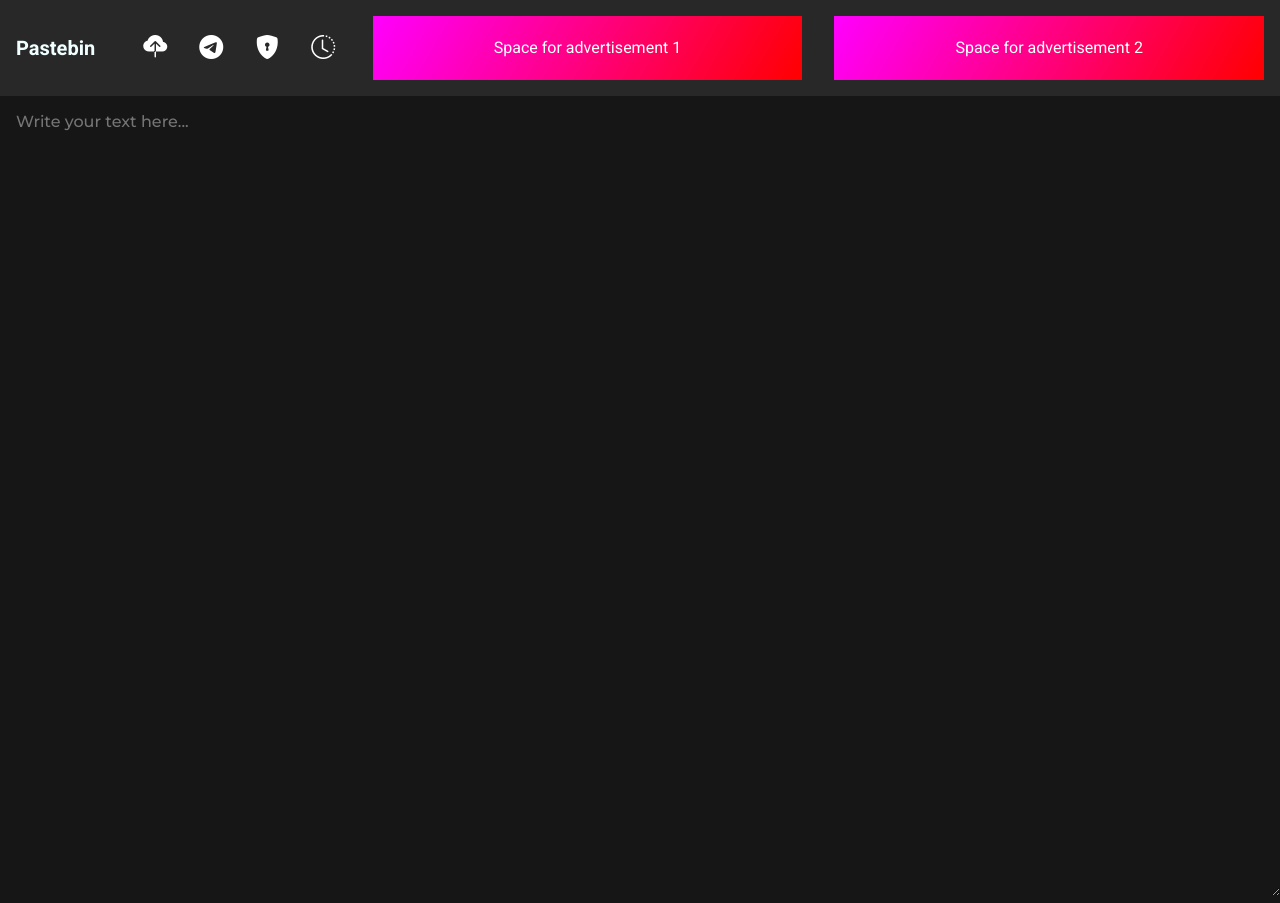
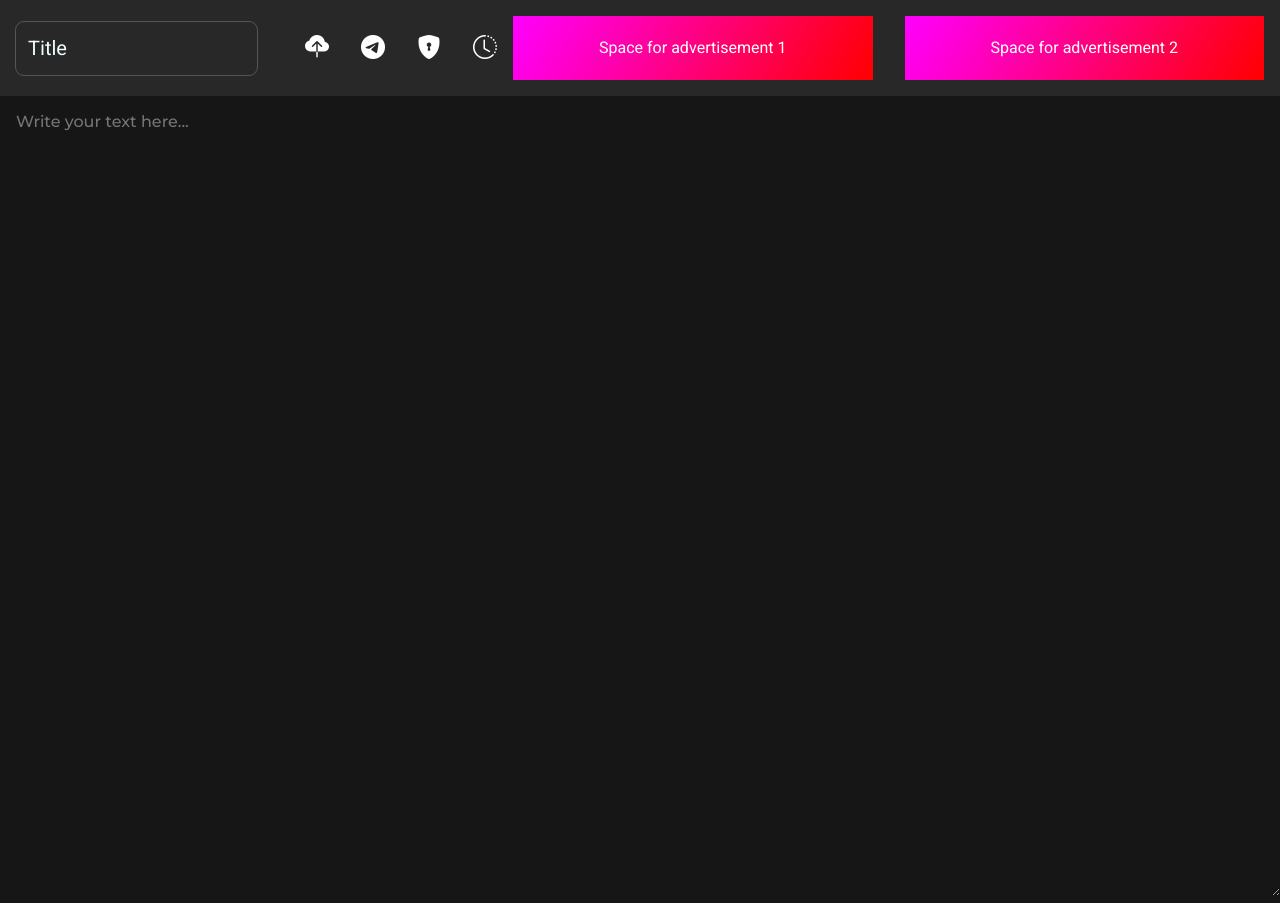
Before and after one commit to DezyNation/pastebin, a React (Create React App) app: page / in a window 1280 px wide. Built offline with nearby package versions, Linux system fonts and the light colour scheme.

Commit message:
title editable

```diff
--- a/src/Components/Navbar/Navbar.jsx
+++ b/src/Components/Navbar/Navbar.jsx
@@ -6,7 +6,7 @@ const Navbar = () => {
     <div className='navbar'>
         <div className="wrapper">
             <div className="left">
-                <h1 className='logo'>Pastebin</h1>
+                <input type='text' name='title' id='title' className='logo' value='Title' />
                 <a href="#" className='nav-icon'><i className="bi-cloud-upload-fill"></i></a>
                 <a href="#" className='nav-icon'><i className="bi-telegram"></i></a>
                 <a href="#" className='nav-icon'><i className="bi-shield-lock-fill"></i></a>
--- a/src/Components/Navbar/navbar.scss
+++ b/src/Components/Navbar/navbar.scss
@@ -21,8 +21,13 @@
 
             .logo{
                 margin: 0 2rem 0 0;
+                padding: .75rem;
                 font-size: 1.25rem;
                 color: azure;
+                background: transparent;
+                border-radius: 8px;
+                border: none;
+                outline: 1px solid #555;
             }
             .nav-icon{
                 margin: 0 1rem;
```
